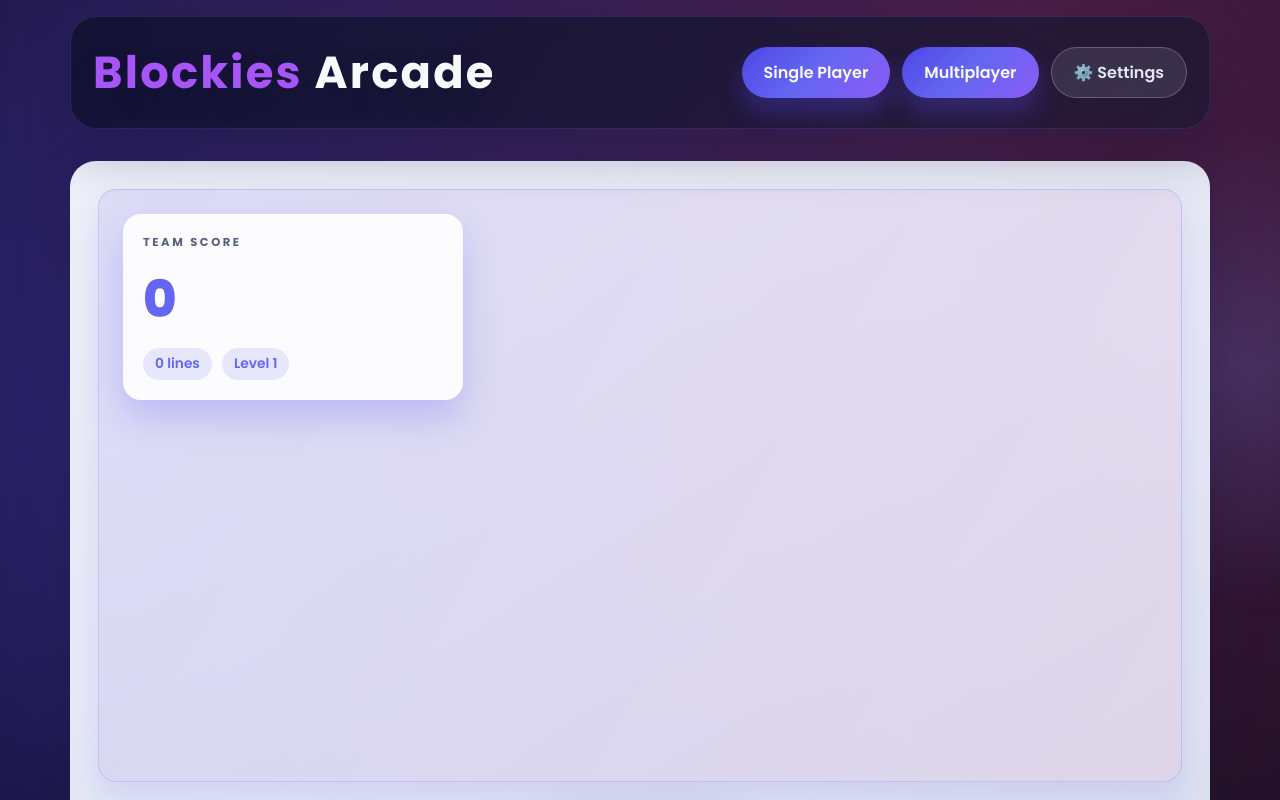
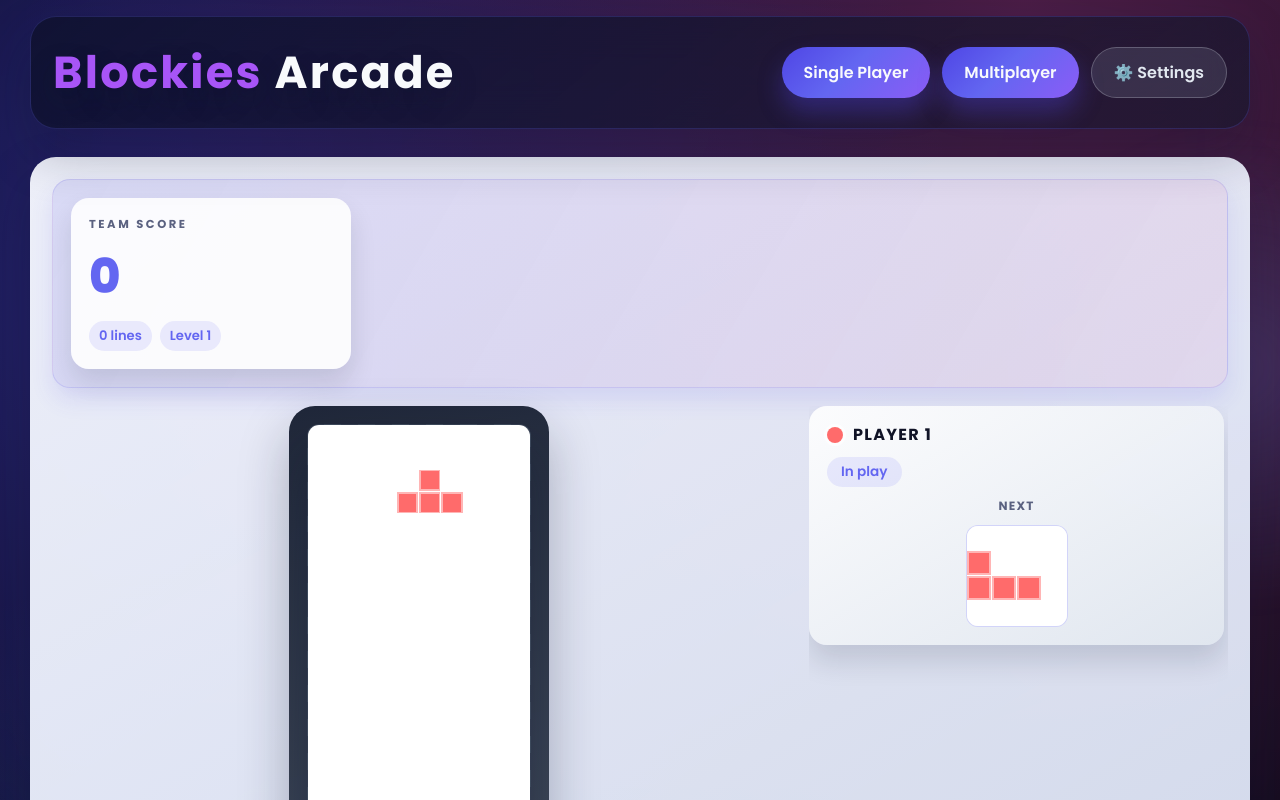
Before and after one commit to JustSadSock/Blockies, a plain HTML site: page index.html in a window 1280 px wide. Both pictures are taken after a click on the button "1 Player". Shown: the top 800 px of the page. Drawn offline with Linux system fonts and the light colour scheme.

Commit message:
Enhance shared board layout and scaling

```diff
--- a/game.js
+++ b/game.js
@@ -1075,7 +1075,7 @@ class UIManager {
         const gameScreen = this.screens.gameScreen;
         if (!gameScreen) return;
 
-        const compact = window.innerWidth < 1100 || window.innerHeight < 820;
+        const compact = window.innerWidth < 980 || window.innerHeight < 720;
         gameScreen.classList.toggle('compact', compact);
     }
 
@@ -1143,7 +1143,9 @@ class UIManager {
         if (!Number.isFinite(availableHeight) || availableHeight <= 0) {
             availableHeight = window.innerHeight * 0.35;
         }
-        availableHeight = Math.max(60, availableHeight);
+
+        const minimumBoardSlot = window.innerHeight * 0.56;
+        availableHeight = Math.max(60, availableHeight, minimumBoardSlot);
 
         const widthScale = availableWidth / boardWidth;
         const heightScale = availableHeight / boardHeight;
--- a/styles.css
+++ b/styles.css
@@ -33,8 +33,8 @@ body {
     min-height: 100dvh;
     display: flex;
     justify-content: center;
-    align-items: flex-start;
-    padding: clamp(16px, 3vw, 44px);
+    align-items: stretch;
+    padding: clamp(12px, 2.2vw, 32px);
     color: var(--text-primary);
     background: radial-gradient(circle at 10% 20%, rgba(79, 70, 229, 0.32) 0, transparent 50%),
         radial-gradient(circle at 80% 0%, rgba(236, 72, 153, 0.28) 0, transparent 55%),
@@ -69,10 +69,11 @@ body::after {
 .container {
     position: relative;
     z-index: 1;
-    width: min(1140px, 100%);
+    width: min(1220px, 100%);
     display: flex;
     flex-direction: column;
-    gap: clamp(20px, 3vw, 32px);
+    gap: clamp(18px, 2.6vw, 28px);
+    min-height: 100%;
 }
 
 header {
@@ -237,49 +238,49 @@ header h1 span {
 }
 
 #game-screen.active {
-    display: flex;
-    flex-direction: column;
-    gap: clamp(18px, 3vw, 28px);
+    display: grid;
+    grid-template-columns: minmax(0, 1fr);
+    align-content: start;
+    gap: clamp(16px, 2.4vw, 22px);
     background: linear-gradient(150deg, rgba(246, 248, 255, 0.96), rgba(225, 235, 255, 0.9));
     min-height: 0;
+    grid-auto-rows: auto;
 }
 
 .team-stats {
     display: none;
     width: 100%;
     border-radius: var(--radius-md);
-    background: linear-gradient(120deg, rgba(79, 70, 229, 0.1), rgba(236, 72, 153, 0.08));
-    border: 1px solid rgba(79, 70, 229, 0.16);
-    padding: clamp(16px, 2.4vw, 24px);
+    background: linear-gradient(120deg, rgba(79, 70, 229, 0.12), rgba(236, 72, 153, 0.08));
+    border: 1px solid rgba(79, 70, 229, 0.14);
+    padding: clamp(12px, 2vw, 18px);
     flex-wrap: wrap;
-    align-items: stretch;
-    gap: clamp(14px, 2vw, 24px);
-    box-shadow: 0 18px 30px rgba(79, 70, 229, 0.12);
+    align-items: center;
+    gap: clamp(12px, 1.8vw, 20px);
+    box-shadow: 0 12px 22px rgba(79, 70, 229, 0.12);
+    grid-column: 1 / -1;
 }
 
 .team-stats.visible {
     display: flex;
-    justify-content: center;
-}
-
-#game-screen:not(.compact) .team-stats.visible {
     justify-content: space-between;
 }
 
 #game-screen.compact .team-stats.visible {
     flex-direction: column;
     align-items: stretch;
+    gap: 12px;
 }
 
 .team-score-card {
     display: grid;
-    gap: 10px;
-    padding: clamp(16px, 2vw, 22px);
+    gap: 8px;
+    padding: clamp(14px, 1.8vw, 18px);
     border-radius: var(--radius-md);
-    background: rgba(255, 255, 255, 0.92);
-    box-shadow: var(--shadow-lifted);
-    min-width: clamp(220px, 32vw, 320px);
-    max-width: min(100%, 340px);
+    background: rgba(255, 255, 255, 0.9);
+    box-shadow: 0 14px 26px rgba(15, 23, 42, 0.12);
+    min-width: clamp(200px, 28vw, 280px);
+    max-width: min(100%, 300px);
     transition: transform var(--transition-medium), box-shadow var(--transition-medium);
 }
 
@@ -296,7 +297,7 @@ header h1 span {
 }
 
 .score-card__value {
-    font-size: clamp(2.6rem, 5.5vw, 3.2rem);
+    font-size: clamp(2.3rem, 4.6vw, 3rem);
     font-weight: 800;
     color: var(--accent);
 }
@@ -304,28 +305,28 @@ header h1 span {
 .score-card__meta {
     display: flex;
     flex-wrap: wrap;
-    gap: 10px;
+    gap: 8px;
     font-weight: 600;
 }
 
 .score-card__meta-item {
-    padding: 6px 12px;
+    padding: 5px 10px;
     border-radius: 999px;
-    background: rgba(99, 102, 241, 0.14);
+    background: rgba(99, 102, 241, 0.12);
     color: var(--accent);
-    font-size: 0.86rem;
+    font-size: 0.82rem;
 }
 
 .combo-indicator {
     display: flex;
     flex-direction: column;
     gap: 6px;
-    padding: 16px 20px;
+    padding: 14px 18px;
     border-radius: var(--radius-md);
     background: radial-gradient(circle at top left, rgba(99, 102, 241, 0.9), rgba(236, 72, 153, 0.75));
     color: #f8fafc;
-    min-width: 200px;
-    box-shadow: 0 20px 38px rgba(99, 102, 241, 0.3);
+    min-width: 180px;
+    box-shadow: 0 16px 32px rgba(99, 102, 241, 0.26);
     opacity: 0;
     transform: translateY(8px) scale(0.98);
     transition: transform var(--transition-medium), opacity var(--transition-medium);
@@ -353,13 +354,9 @@ header h1 span {
 .clear-feed {
     display: flex;
     flex-wrap: wrap;
-    gap: 12px;
-    justify-content: flex-start;
-    flex: 1 1 240px;
-}
-
-#game-screen:not(.compact) .clear-feed {
+    gap: 10px;
     justify-content: flex-end;
+    flex: 1 1 220px;
 }
 
 #game-screen.compact .team-score-card,
@@ -375,11 +372,11 @@ header h1 span {
 
 .clear-event {
     border-radius: var(--radius-md);
-    padding: 16px 18px;
-    min-width: 200px;
-    background: linear-gradient(140deg, rgba(15, 23, 42, 0.85), rgba(59, 7, 100, 0.78));
+    padding: 14px 16px;
+    min-width: 180px;
+    background: linear-gradient(140deg, rgba(15, 23, 42, 0.82), rgba(59, 7, 100, 0.74));
     color: #f8fafc;
-    box-shadow: 0 20px 36px rgba(15, 23, 42, 0.28);
+    box-shadow: 0 16px 30px rgba(15, 23, 42, 0.26);
     transform: translateY(12px) scale(0.95);
     opacity: 0;
     transition: transform var(--transition-medium), opacity var(--transition-medium);
@@ -431,11 +428,13 @@ header h1 span {
 }
 
 #game-container {
+    grid-column: 1 / -1;
     display: grid;
-    grid-template-columns: minmax(0, 1.05fr) minmax(220px, 0.75fr);
-    gap: clamp(18px, 3vw, 32px);
-    align-items: start;
+    grid-template-columns: minmax(0, 1.05fr) minmax(220px, 0.6fr);
+    gap: clamp(16px, 2.4vw, 24px);
+    align-items: stretch;
     width: 100%;
+    min-height: 0;
 }
 
 #game-screen.compact #game-container {
@@ -443,7 +442,7 @@ header h1 span {
 }
 
 #shared-board {
-    --board-padding: clamp(14px, 3vw, 24px);
+    --board-padding: clamp(10px, 2.2vw, 18px);
     --board-max-width: 720px;
     position: relative;
     border-radius: var(--radius-lg);
@@ -455,46 +454,45 @@ header h1 span {
     align-items: center;
     overflow: hidden;
     margin: 0 auto;
-    width: min(100%, calc(var(--board-max-width) + var(--board-padding) * 2));
-}
-
-#shared-board::before {
-    content: '';
-    position: absolute;
-    inset: 18px;
-    border-radius: var(--radius-md);
-    border: 1px solid rgba(148, 163, 184, 0.2);
-    pointer-events: none;
+    width: 100%;
+    max-width: calc(var(--board-max-width) + var(--board-padding) * 2);
 }
 
 #shared-board canvas {
     width: 100%;
     max-width: var(--board-max-width);
     height: auto;
+    display: block;
 }
 
 #player-previews {
     display: grid;
-    grid-template-columns: repeat(auto-fit, minmax(220px, 1fr));
-    gap: clamp(16px, 2vw, 22px);
+    grid-template-columns: repeat(auto-fit, minmax(200px, 1fr));
+    gap: clamp(14px, 2vw, 20px);
     align-content: start;
     width: 100%;
+    max-height: 100%;
+    overflow-y: auto;
+    overflow-x: hidden;
+    padding-right: 4px;
 }
 
 #game-screen.compact #player-previews {
     grid-template-columns: repeat(auto-fit, minmax(180px, 1fr));
+    max-height: none;
+    overflow: visible;
 }
 
 .player-preview {
     position: relative;
     border-radius: var(--radius-md);
-    padding: 18px 20px 20px;
+    padding: 16px 18px 18px;
     background: linear-gradient(150deg, rgba(255, 255, 255, 0.9), rgba(226, 232, 240, 0.82));
-    box-shadow: 0 18px 32px rgba(15, 23, 42, 0.16);
+    box-shadow: 0 16px 28px rgba(15, 23, 42, 0.14);
     display: flex;
     flex-direction: column;
-    gap: 12px;
-    min-width: 200px;
+    gap: 10px;
+    min-width: 0;
     transition: transform var(--transition-medium), box-shadow var(--transition-medium);
 }
 
@@ -578,13 +576,17 @@ canvas {
 .game-controls {
     display: flex;
     flex-wrap: wrap;
-    justify-content: center;
-    gap: 14px;
-    padding: 14px 0;
+    justify-content: flex-start;
+    gap: 12px;
+    padding: 8px 0;
+    grid-column: 1 / -1;
 }
 
 #game-screen.compact .game-controls {
     flex-direction: column;
+    grid-column: 1 / -1;
+    align-items: stretch;
+    padding: 6px 0;
 }
 
 #touch-controls {
@@ -593,12 +595,13 @@ canvas {
     background: linear-gradient(160deg, rgba(79, 70, 229, 0.12), rgba(59, 130, 246, 0.12));
     border: 1px solid rgba(99, 102, 241, 0.18);
     box-shadow: 0 16px 28px rgba(79, 70, 229, 0.18);
-    padding: 18px;
-    gap: 18px;
+    padding: 16px;
+    gap: 16px;
     flex-direction: column;
     max-width: 520px;
     width: 100%;
     margin: 0 auto;
+    grid-column: 1 / -1;
 }
 
 #touch-controls.visible {
@@ -805,7 +808,7 @@ canvas {
 
 @media (max-height: 860px) {
     body {
-        padding: clamp(12px, 2vh, 24px);
+        padding: clamp(10px, 2vh, 20px);
     }
 
     header {
@@ -813,19 +816,19 @@ canvas {
     }
 
     .screen {
-        padding: clamp(20px, 3vw, 28px);
+        padding: clamp(16px, 2.6vw, 22px);
     }
 
     #game-screen.active {
-        gap: clamp(14px, 2.5vw, 24px);
+        gap: clamp(12px, 2.2vw, 18px);
     }
 
     .team-score-card {
-        padding: clamp(14px, 2vw, 20px);
+        padding: clamp(12px, 1.8vw, 18px);
     }
 
     .combo-indicator {
-        padding: clamp(12px, 2vw, 18px);
+        padding: clamp(10px, 1.8vw, 16px);
     }
 }
 
@@ -838,16 +841,12 @@ canvas {
         font-size: clamp(2.1rem, 5vw, 2.6rem);
     }
 
-    .team-score-card {
-        gap: 8px;
-    }
-
     .combo-indicator span:first-child {
         font-size: 1rem;
     }
 
     #shared-board {
-        --board-padding: clamp(10px, 2vw, 16px);
+        --board-padding: clamp(8px, 1.8vw, 14px);
     }
 }
 
@@ -868,15 +867,15 @@ canvas {
 
 @media (max-width: 640px) {
     body {
-        padding: 18px;
+        padding: clamp(10px, 5vw, 18px);
     }
 
     .container {
-        gap: 20px;
+        gap: 18px;
     }
 
     .screen {
-        padding: 24px;
+        padding: clamp(16px, 6vw, 22px);
     }
 
     .team-score-card {
```
